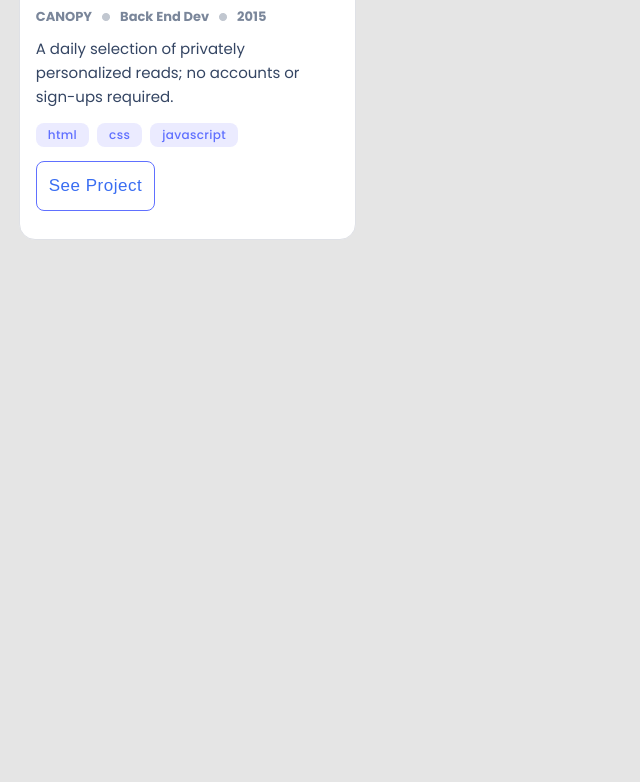
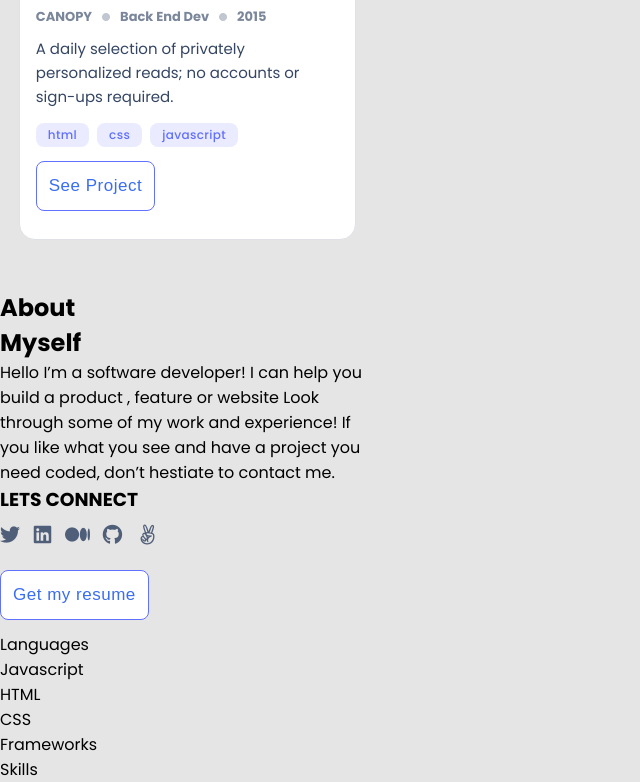
Before and after one commit to victorokoroji/my-portfolio, a website: page index.html in a window 1280 px wide. Shown: the part 3075-3857 px from the top of the page, without its empty margins (0-640 px from the left). Before the commit the page ends 3365 px from the top, so only its background shows below. Drawn offline with Linux system fonts and the light colour scheme.

Commit message:
Add about section html markup

```diff
--- a/index.html
+++ b/index.html
@@ -162,5 +162,59 @@ Stories"
 				</div>
 			</section>
 		</section>
+		<section class="about">
+			<h2
+				>About <br />
+				Myself</h2
+			>
+			<p
+				>Hello I’m a software developer! I can help you build a product , feature or website Look
+				through some of my work and experience! If you like what you see and have a project you need
+				coded, don’t hestiate to contact me.</p
+			>
+			<h3 class="connect">LETS CONNECT</h3>
+			<ul class="socials">
+				<li>
+					<a href="https://twitter.com/Vicky_marz" class="icon"
+						><i class="fab fa-twitter fa-x"></i
+					></a>
+				</li>
+				<li>
+					<a href="https://www.linkedin.com/in/okoroji-victor-ebube-8791741a0" class="icon"
+						><i class="fab fa-linkedin fa-fw"></i
+					></a>
+				</li>
+				<li>
+					<a href="https://medium.com/@okorojiebube2" class="icon"
+						><i class="fab fa-medium-m fa-fw"></i
+					></a>
+				</li>
+				<li>
+					<a href="https://github.com/vickymarz" class="icon"
+						><i class="fab fa-github fa-fw"></i
+					></a>
+				</li>
+				<li>
+					<a href="#" class="icon"><i class="fa fa-angellist fa-fw"></i></a>
+				</li>
+			</ul>
+			<button type="button">Get my resume</button>
+			<div class="skill-list">
+				<div class="languages">
+					<p>Languages</p>
+					<ul>
+						<li>Javascript</li>
+						<li>HTML</li>
+						<li>CSS</li>
+					</ul>
+				</div>
+				<div class="frameworks">
+					<p>Frameworks</p>
+				</div>
+				<div class="skills">
+					<p>Skills</p>
+				</div>
+			</div>
+		</section>
 	</body>
 </html>
```
Also changed, not shown: style.css (line endings or trailing spaces).
